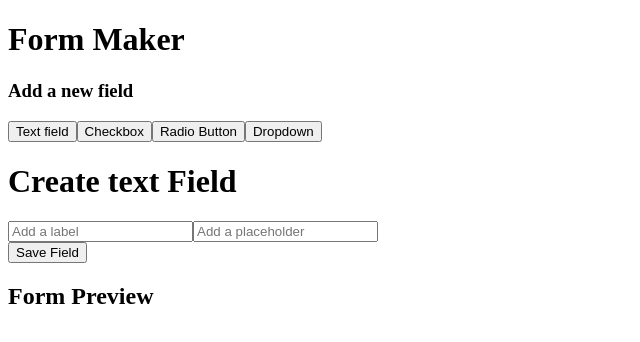
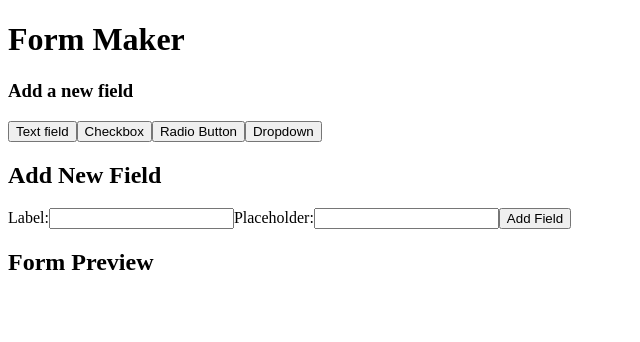
Before and after one commit to r0binsahin/form-maker, a React (Vite) app: page / in a window 1280 px wide. Both pictures are taken after a click on the button "Text field". Shown: the top 342 px of the page, without its empty margins (0-640 px from the left). Built offline with nearby package versions, Linux system fonts and the light colour scheme.

Commit message:
loads field to edit with current info

```diff
--- a/src/components/form-field/form-field.tsx
+++ b/src/components/form-field/form-field.tsx
@@ -1,80 +1,126 @@
-import { useState } from 'react';
+import { useState, useEffect } from 'react';
 import { Field } from '../../types/Field';
 
 interface FormFieldProps {
   currentFieldType: string;
+  fieldToEdit: Field | null;
   onSaveField: (field: Field) => void;
 }
 
 export const FormField = ({
   currentFieldType,
+  fieldToEdit,
   onSaveField,
 }: FormFieldProps) => {
-  const [label, setLabel] = useState('');
-  const [placeholder, setPlaceholder] = useState('');
-  const [options, setOptions] = useState<string[]>(['']);
+  const [field, setField] = useState<Field>({
+    id: Date.now(),
+    label: '',
+    type: currentFieldType,
+    placeholder: '',
+    options: [],
+  });
 
-  const handleAddOption = () => {
-    setOptions([...options, '']);
+  useEffect(() => {
+    if (fieldToEdit) {
+      setField(fieldToEdit);
+    } else {
+      setField({
+        id: Date.now(),
+        label: '',
+        type: currentFieldType,
+        placeholder: '',
+        options: [],
+      });
+    }
+  }, [currentFieldType, fieldToEdit]);
+
+  const handleChange = (e: React.ChangeEvent<HTMLInputElement>) => {
+    const { name, value } = e.target;
+    setField((prevField) => ({ ...prevField, [name]: value }));
   };
 
   const handleOptionChange = (index: number, value: string) => {
-    const updatedOptions = [...options];
+    const updatedOptions = [...(field.options || [])];
     updatedOptions[index] = value;
-    setOptions(updatedOptions);
+    setField((prevField) => ({ ...prevField, options: updatedOptions }));
   };
 
   const handleSave = () => {
-    const field: Field = {
-      id: Date.now(),
-      type: currentFieldType,
-      label,
-      placeholder: currentFieldType === 'text' ? placeholder : undefined,
-      options:
-        currentFieldType === 'dropdown' || currentFieldType === 'radio'
-          ? options
-          : undefined,
-    };
-    onSaveField(field);
+    onSaveField(field); // Save the field (either add new or update)
   };
 
   return (
     <div>
-      <h1>Create {currentFieldType} Field</h1>
-      <div className='field-box'>
+      <h2>{fieldToEdit ? 'Edit Field' : 'Add New Field'}</h2>
+      <label>
+        Label:
         <input
           type='text'
-          placeholder='Add a label'
-          value={label}
-          onChange={(e) => setLabel(e.target.value)}
+          name='label'
+          value={field.label}
+          onChange={handleChange}
         />
-        {currentFieldType === 'text' && (
+      </label>
+
+      {field.type === 'text' && (
+        <label>
+          Placeholder:
           <input
             type='text'
-            placeholder='Add a placeholder'
-            value={placeholder}
-            onChange={(e) => setPlaceholder(e.target.value)}
+            name='placeholder'
+            value={field.placeholder}
+            onChange={handleChange}
           />
-        )}
+        </label>
+      )}
 
-        {(currentFieldType === 'dropdown' || currentFieldType === 'radio') && (
-          <div className='options-box'>
-            <h4>Options</h4>
-            {options.map((option, index) => (
+      {field.type === 'radio' && (
+        <div>
+          <label>Options:</label>
+          {field.options?.map((option, index) => (
+            <div key={index}>
               <input
-                key={index}
                 type='text'
-                placeholder={`Option ${index + 1}`}
                 value={option}
                 onChange={(e) => handleOptionChange(index, e.target.value)}
               />
-            ))}
-            <button onClick={handleAddOption}>Add Option</button>
-          </div>
-        )}
-      </div>
+            </div>
+          ))}
+          <button
+            onClick={() =>
+              setField({ ...field, options: [...(field.options || []), ''] })
+            }
+          >
+            Add Option
+          </button>
+        </div>
+      )}
 
-      <button onClick={handleSave}>Save Field</button>
+      {field.type === 'dropdown' && (
+        <div>
+          <label>Options:</label>
+          {field.options?.map((option, index) => (
+            <div key={index}>
+              <input
+                type='text'
+                value={option}
+                onChange={(e) => handleOptionChange(index, e.target.value)}
+              />
+            </div>
+          ))}
+          <button
+            onClick={() =>
+              setField({ ...field, options: [...(field.options || []), ''] })
+            }
+          >
+            Add Option
+          </button>
+        </div>
+      )}
+
+      <button onClick={handleSave}>
+        {fieldToEdit ? 'Save Changes' : 'Add Field'}
+      </button>
     </div>
   );
 };
--- a/src/components/form-maker/form-maker.tsx
+++ b/src/components/form-maker/form-maker.tsx
@@ -7,14 +7,20 @@ export const FormMaker = () => {
   const [isModalOpen, setIsModalOpen] = useState(false);
   const [currentFieldType, setCurrentFieldType] = useState('');
   const [fields, setFields] = useState<Field[]>([]);
+  const [fieldToEdit, setFieldToEdit] = useState<Field | null>(null);
 
   const handleButtonClick = (fieldType: string) => {
     setIsModalOpen(true);
     setCurrentFieldType(fieldType);
+    setFieldToEdit(null);
   };
 
   const handleSaveField = (field: Field) => {
-    setFields([...fields, field]);
+    if (fieldToEdit) {
+      setFields(fields.map((f) => (f === fieldToEdit ? field : f)));
+    } else {
+      setFields([...fields, field]);
+    }
     setIsModalOpen(false);
   };
 
@@ -25,6 +31,7 @@ export const FormMaker = () => {
   const handleEditField = (index: number) => {
     const fieldToEdit = fields[index];
     setIsModalOpen(true);
+    setFieldToEdit(fieldToEdit);
     setCurrentFieldType(fieldToEdit.type);
   };
 
@@ -61,6 +68,7 @@ export const FormMaker = () => {
         <div className='modal'>
           <FormField
             currentFieldType={currentFieldType}
+            fieldToEdit={fieldToEdit}
             onSaveField={handleSaveField}
           />
         </div>
```
